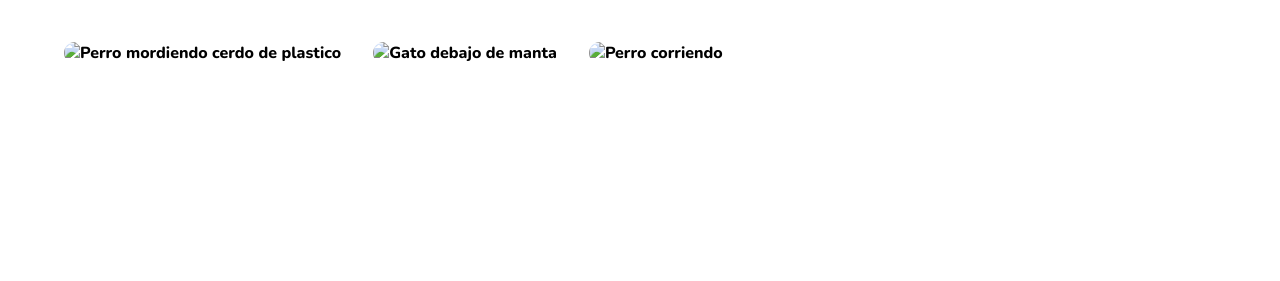
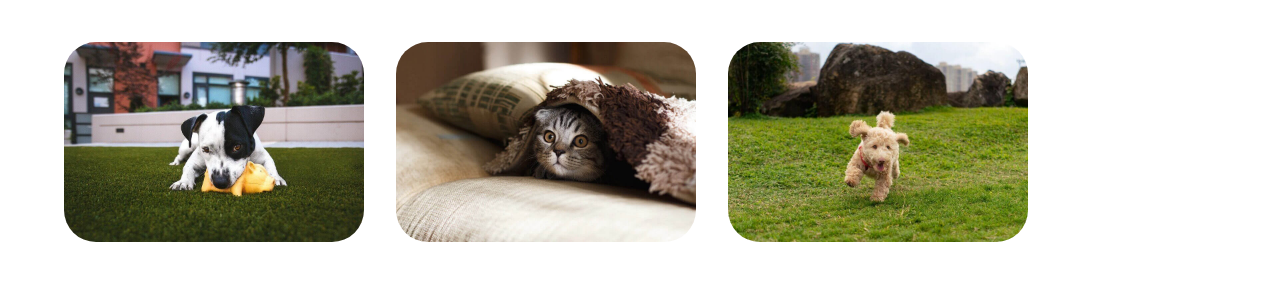
Before and after one commit to MaaxPS/202304-w1ch4-max-pou, a plain HTML site: page app/index.html in a window 1280 px wide. Shown: the part 227-508 px from the top of the page. Drawn offline with nearby package versions, Linux system fonts and the light colour scheme; files that its build step writes are made by us from their sources.

Commit message:
Fix app/

```diff
--- a/app/index.html
+++ b/app/index.html
@@ -7,8 +7,8 @@
     <link rel="preconnect" href="https://fonts.googleapis.com">
     <link rel="preconnect" href="https://fonts.gstatic.com" crossorigin>
     <link href="https://fonts.googleapis.com/css2?family=Nunito:wght@800&display=swap" rel="stylesheet">
-    <link rel="stylesheet" href="app/styles/styles.css">
-    <link rel="shortcut icon" href="app/images/pets.png" type="image/x-icon">
+    <link rel="stylesheet" href="styles/styles.css">
+    <link rel="shortcut icon" href="images/pets.png" type="image/x-icon">
   <title>Pets Shop</title>
 </head>
 <body>
@@ -21,21 +21,21 @@
   </header>
   <section class="images">
     <div class="image-container1">
-      <img src="app/images/pet1.jpg" alt="Perro mordiendo cerdo de plastico" width="300">
+      <img src="images/pet1.jpg" alt="Perro mordiendo cerdo de plastico" width="300">
       <div class="text-container 1">
         <span class="text-image1">Activities</span>
         <h4 class="h4-image1">Toys Playtime</h4>
       </div>
     </div>
     <div class="image-container2">
-      <img src="app/images/pet2.jpg" alt="Gato debajo de manta" width="300">
+      <img src="images/pet2.jpg" alt="Gato debajo de manta" width="300">
       <div class="text-container 2">
         <span class="text-image2">Activities</span>
         <h4 class="h4-image2">Active Rest</h4>
       </div>
     </div>
     <div class="image-container3">
-      <img src="app/images/pet3.jpg" alt="Perro corriendo" width="300">
+      <img src="images/pet3.jpg" alt="Perro corriendo" width="300">
       <div class="text-container 3">
         <span class="text-image3">Activities</span>
         <h4 class="h4-image1">Game Walks</h4>
```
